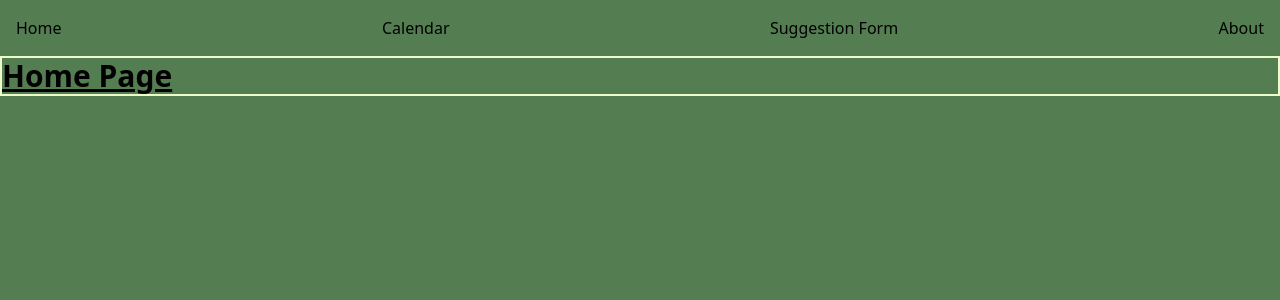
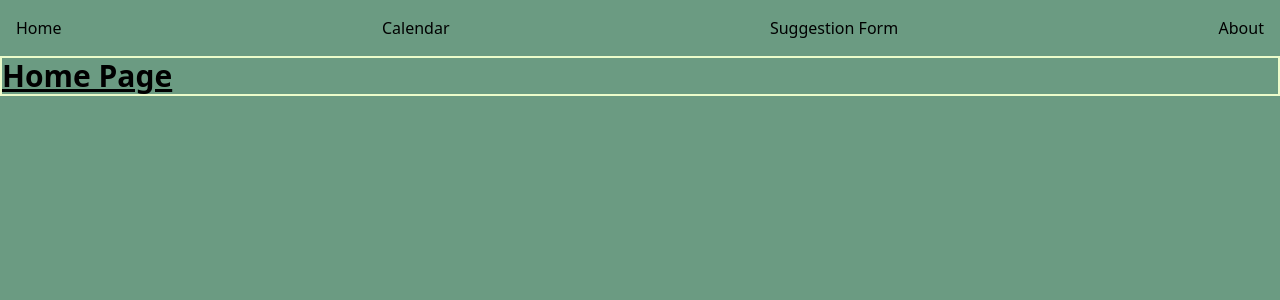
Before and after one commit to darkcohiba/walkabout-france, a Next.js app: page / in a window 1280 px wide. Shown: the top 300 px of the page. Built offline with nearby package versions, Linux system fonts and the light colour scheme.

Commit message:
chore:css background

```diff
--- a/src/styles/globals.css
+++ b/src/styles/globals.css
@@ -3,5 +3,5 @@
 @tailwind utilities;
 
 body {
-    background-color: rgba(85,125,82)
+    background-color: rgba(107,155,130)
 }
```
